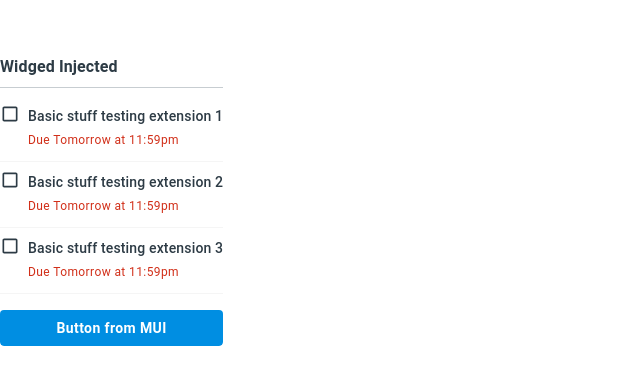
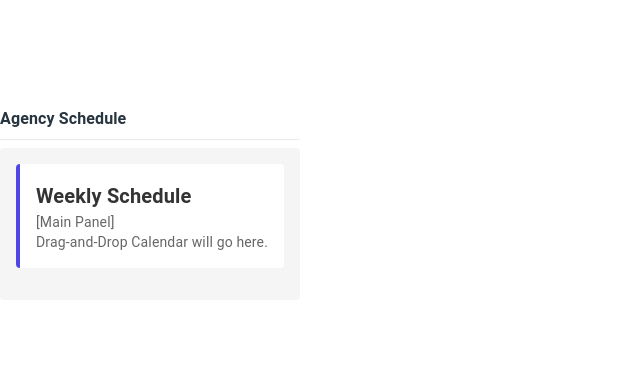
Before and after one commit to danielromerom/CanvasSquad, a React app in the folder frontend/: page / in a window 1280 px wide. Shown: the part 200-584 px from the top of the page, without its empty margins (0-640 px from the left). Built offline with nearby package versions, Linux system fonts and the light colour scheme; the HTML template or start-up script is replaced by a standard one.

Commit message:
Created Assignment and Main Panels and render them conditionally based on context. Additionally fixed canvas ui to use 100% oof screen with instead of having big gap on the right

```diff
--- a/frontend/src/App.jsx
+++ b/frontend/src/App.jsx
@@ -1,14 +1,46 @@
-import React from 'react';
-import { Card, Box, Typography, Button, List, ListItem, ListItemText, Checkbox, IconButton } from '@mui/material';
-import MoreHorizIcon from '@mui/icons-material/MoreHoriz';
+import React, { useState, useEffect } from 'react';
+import { Box, Typography, Card } from '@mui/material';
+import MainPanel from './components/MainPanel';
+import AssignmentPanel from './components/AssignmentPanel';
 
 function App() {
+  const [view, setView] = useState('main');
+
+  // checks what page is open
+  useEffect(() => {
+    const checkContext = () => {
+      const url = window.location.href;
+      const path = window.location.pathname;
+      const container = document.getElementById('agency-native-widget');
+
+      if (url.includes('/assignments/') && !url.includes('/syllabus')) {
+        setView('assignment');
+        if (container) container.style.display = 'block';
+      }
+      else if (path === '/') {
+        setView('main');
+        if (container) container.style.display = 'block';
+      }
+      else {
+        setView('hidden');
+        if (container) container.style.display = 'none';
+      }
+    };
+
+    checkContext();
+    // check every second in case user navigates without reload
+    const intervalId = setInterval(checkContext, 1000);
+    return () => clearInterval(intervalId);
+  }, []);
+
   return (
-    <Box sx={{ width: '100%', fontFamily: 'Lato, sans-serif' }}>
+    <Box sx={{ width: '100%', fontFamily: 'Lato, sans-serif', mb: 2 }}>
 
+      {/* Header */}
       <Box sx={{
-        borderBottom: '1px solid #C7CDD1',
+        borderBottom: '1px solid rgb(39, 53, 64, 0.1)',
         pb: 1,
+        mt: 2.75,
         mb: 1,
         display: 'flex',
         justifyContent: 'space-between',
@@ -17,58 +49,18 @@ function App() {
         <Typography variant="h6" sx={{
           fontSize: '1rem',
           fontWeight: 'bold',
-          color: '#2D3B45'
+          color: 'rgb(39, 53, 64)'
         }}>
-          Widged Injected
+          {/* Dynamic Title */}
+          {view === 'main' ? 'Agency Schedule' : 'Task Breakdown'}
         </Typography>
       </Box>
 
+      {/* Dynamic Content Area */}
       <Card elevation={0} sx={{ bgcolor: 'transparent' }}>
-        <List dense disablePadding>
-          {[1, 2, 3].map((item) => (
-            <ListItem key={item} sx={{
-              pl: 0,
-              pr: 0,
-              alignItems: 'flex-start',
-              borderBottom: '1px solid #F5F5F5'
-            }}>
-              <Checkbox
-                size="small"
-                sx={{ p: 0, mt: 0.5, mr: 1, color: '#2D3B45' }}
-              />
-              <ListItemText
-                primary={
-                  <Typography variant="body2" sx={{ fontWeight: 500, color: '#2D3B45' }}>
-                    Basic stuff testing extension {item}
-                  </Typography>
-                }
-                secondary={
-                  <Typography variant="caption" sx={{ color: '#D12F19' }}>
-                    Due Tomorrow at 11:59pm
-                  </Typography>
-                }
-              />
-            </ListItem>
-          ))}
-        </List>
+        {view === 'main' ? <MainPanel /> : <AssignmentPanel />}
+      </Card>
 
-        {/* 3. Action Button */}
-        <Box sx={{ mt: 2 }}>
-          <Button
-            fullWidth
-            variant="contained"
-            disableElevation
-            sx={{
-              bgcolor: '#008EE2',
-              textTransform: 'none',
-              fontWeight: 'bold',
-              '&:hover': { bgcolor: '#0074B8' }
-            }}
-          >
-            Button from MUI
-          </Button>
-        </Box>
-      </Card>
     </Box>
   );
 }
--- /dev/null
+++ b/frontend/src/components/AssignmentPanel.jsx
@@ -0,0 +1,28 @@
+import { Box, Typography, Chip, Card, CardContent } from '@mui/material';
+
+export default function AssignmentPanel() {
+  return (
+    <Box sx={{ p: 2, height: '100%', bgcolor: '#fff' }}>
+      <Box sx={{ mb: 2 }}>
+         <Chip label="AI Breakdown" color="secondary" size="small" sx={{ mb: 1 }} />
+         <Typography variant="h6" sx={{ fontWeight: 'bold' }}>
+           Assignment Tasks
+         </Typography>
+      </Box>
+
+      <Card variant="outlined" sx={{ mb: 1, borderColor: '#e0e0e0' }}>
+        <CardContent sx={{ p: '12px !important' }}>
+           <Typography variant="body2">1. Read Chapter 4</Typography>
+           <Typography variant="caption" color="text.secondary">Est: 30m</Typography>
+        </CardContent>
+      </Card>
+
+      <Card variant="outlined" sx={{ mb: 1, borderColor: '#e0e0e0' }}>
+        <CardContent sx={{ p: '12px !important' }}>
+           <Typography variant="body2">2. Answer Quiz Questions</Typography>
+           <Typography variant="caption" color="text.secondary">Est: 45m</Typography>
+        </CardContent>
+      </Card>
+    </Box>
+  );
+}
--- /dev/null
+++ b/frontend/src/components/MainPanel.jsx
@@ -0,0 +1,17 @@
+import { Box, Typography, Paper } from '@mui/material';
+
+export default function MainPanel() {
+  return (
+    <Box sx={{ p: 2, height: '100%', bgcolor: '#f5f5f5' }}>
+      <Paper elevation={0} sx={{ p: 2, mb: 2, borderLeft: '4px solid #4f46e5' }}>
+        <Typography variant="h6" sx={{ fontWeight: 'bold', color: '#333' }}>
+          Weekly Schedule
+        </Typography>
+        <Typography variant="body2" color="text.secondary">
+          [Main Panel] <br/>
+          Drag-and-Drop Calendar will go here.
+        </Typography>
+      </Paper>
+    </Box>
+  );
+}
--- /dev/null
+++ b/frontend/src/styles.css
@@ -0,0 +1,6 @@
+#wrapper {
+  width: 95% !important;
+  max-width: 95% !important;
+  margin-left: 84px !important;
+  margin-right: 0 !important;
+}
```
Also changed, not shown: frontend/src/content/index.jsx (+84 -18 lines).
